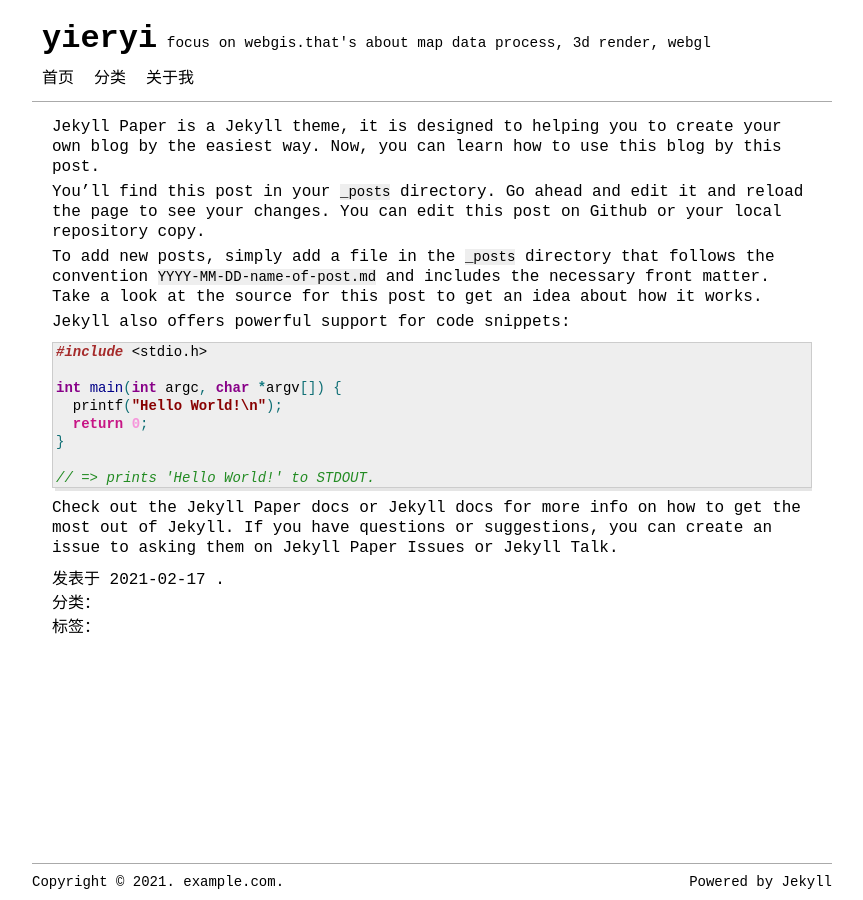
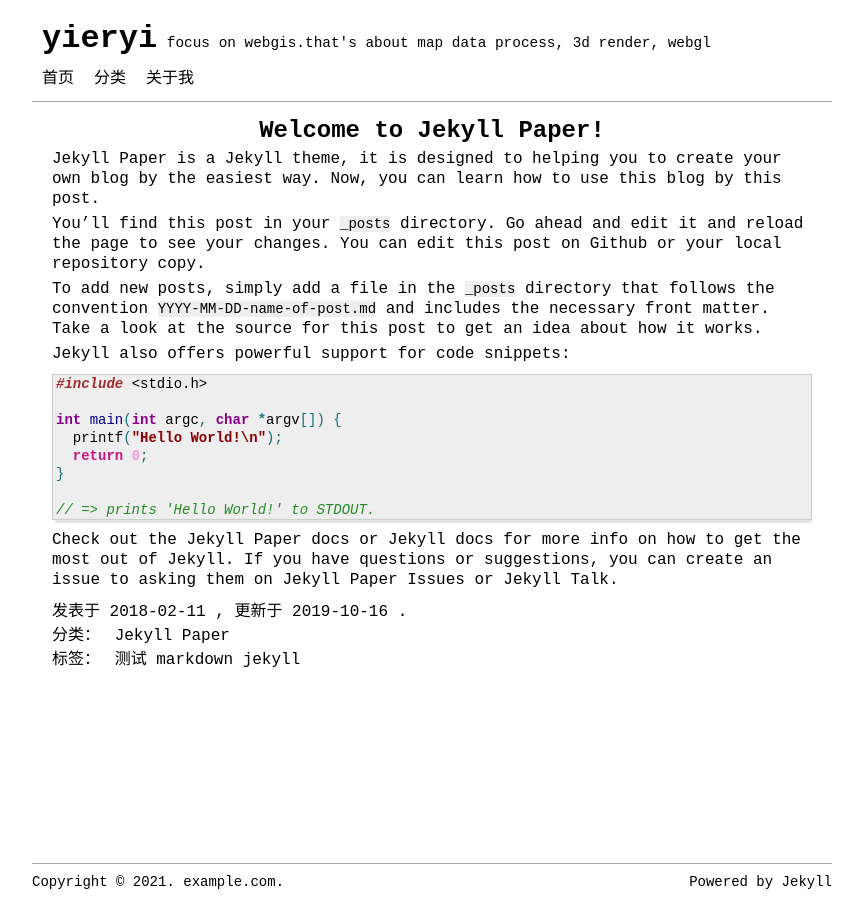
Before and after one commit to yieryi/yieryi.github.com, a Jekyll site: the page built from _posts/2018-02-11-welcome-to-jekyll.markdown, in a window 1280 px wide. Shown: the whole page, without its empty margins (208-1071 px from the left). Built offline with Jekyll 4.4.1, drawn with Linux system fonts in a browser that asks for light colours; our own code applies the rules of GitHub Pages for plain Markdown files.

Commit message:
Update 2018-02-11-welcome-to-jekyll.markdown
测试博客模板设置标签

```diff
--- a/_posts/2018-02-11-welcome-to-jekyll.markdown
+++ b/_posts/2018-02-11-welcome-to-jekyll.markdown
@@ -4,7 +4,7 @@ title:  "Welcome to Jekyll Paper!"
 date:   2018-02-11
 last_modified_at: 2019-10-16
 categories: [Jekyll Paper]
-tags: ['测试' markdown jekyll]
+tags: [测试 markdown jekyll]
 ---
 
 Jekyll Paper is a Jekyll theme, it is designed to helping you to create your own blog by the easiest way. Now, you can learn how to use this blog by this post.
```
